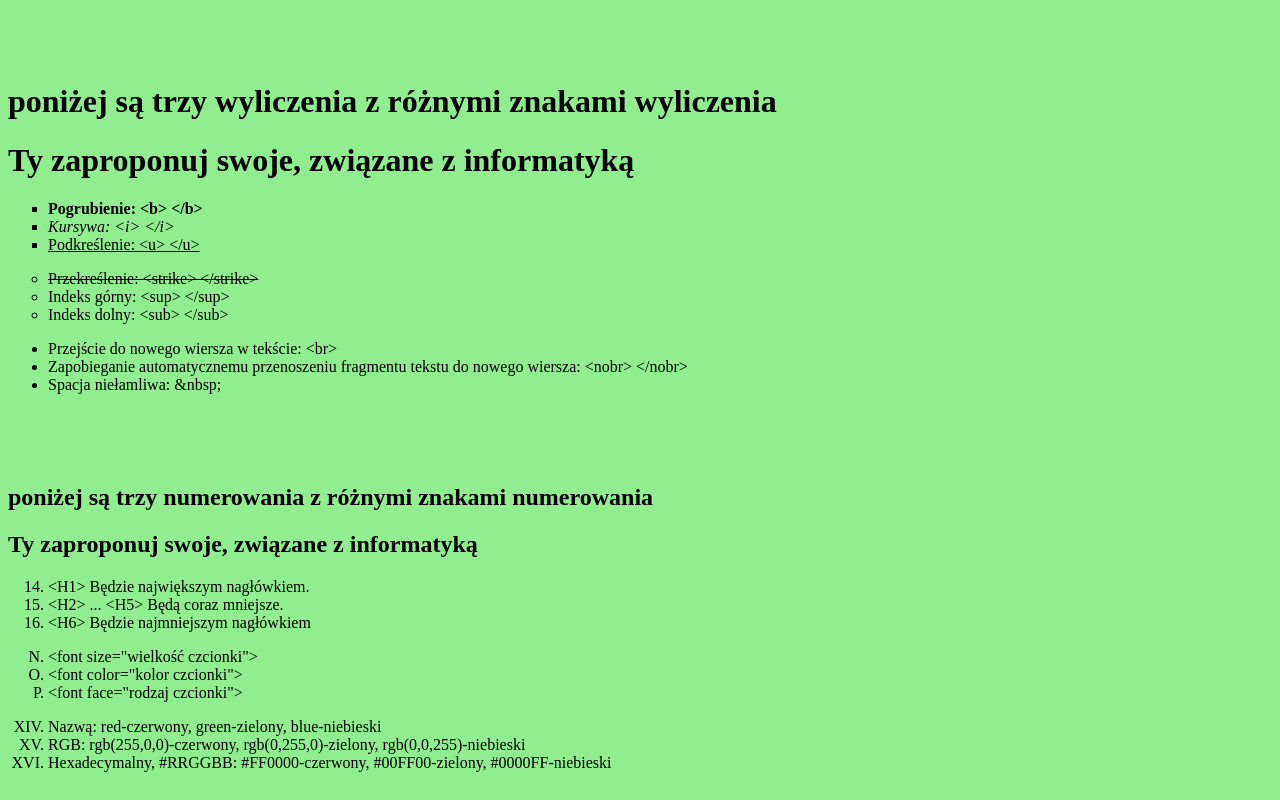
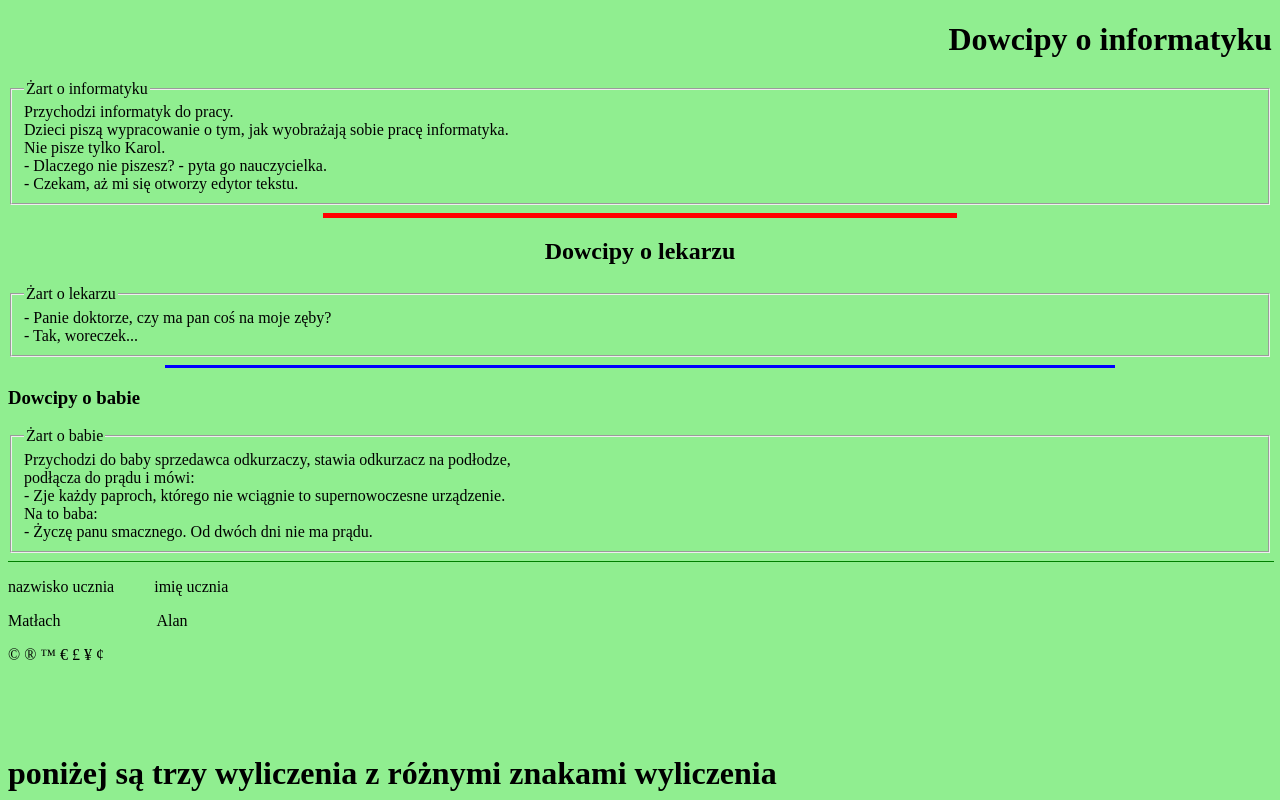
Before and after one commit to Zakozny/zadania-, a plain HTML site: page zad 4.html in a window 1280 px wide. Shown: the top 800 px of the page. Drawn offline with Linux system fonts and the light colour scheme.

Commit message:
Update zad 4.html

```diff
--- a/zad 4.html
+++ b/zad 4.html
@@ -3,11 +3,49 @@
 <head>
     <meta charset="UTF-8">
     <meta name="author" content="Alan Matłach">
-    <meta name="description" content="Strona z wyliczeniami i numerowaniami">
+    <meta name="description" content="Strona z dowcipami">
     <title>Strona Alana Matłacha</title>
 </head>
 <body bgcolor="lightgreen">
     <!-- Alan Matłach ZSE klasa -->
+
+    <h1 align="right">Dowcipy o informatyku</h1>
+    <fieldset>
+        <legend>Żart o informatyku</legend>
+        Przychodzi informatyk do pracy.<br>
+        Dzieci piszą wypracowanie o tym, jak wyobrażają sobie pracę informatyka.<br>
+        Nie pisze tylko Karol.<br>
+        - Dlaczego nie piszesz? - pyta go nauczycielka.<br>
+        - Czekam, aż mi się otworzy edytor tekstu.
+    </fieldset>
+
+    <hr size="5" color="red" width="50%">
+
+    <h2 align="center">Dowcipy o lekarzu</h2>
+    <fieldset>
+        <legend>Żart o lekarzu</legend>
+        - Panie doktorze, czy ma pan coś na moje zęby?<br>
+        - Tak, woreczek...
+    </fieldset>
+
+    <hr size="3" color="blue" width="75%">
+
+    <h3 align="left">Dowcipy o babie</h3>
+    <fieldset>
+        <legend>Żart o babie</legend>
+        Przychodzi do baby sprzedawca odkurzaczy, stawia odkurzacz na podłodze,<br>
+        podłącza do prądu i mówi:<br>
+        - Zje każdy paproch, którego nie wciągnie to supernowoczesne urządzenie.<br>
+        Na to baba:<br>
+        - Życzę panu smacznego. Od dwóch dni nie ma prądu.
+    </fieldset>
+
+    <hr size="1" color="green" width="100%">
+
+    <p>nazwisko ucznia&nbsp;&nbsp;&nbsp;&nbsp;&nbsp;&nbsp;&nbsp;&nbsp;&nbsp;&nbsp;imię ucznia</p>
+    <p>Matłach&nbsp;&nbsp;&nbsp;&nbsp;&nbsp;&nbsp;&nbsp;&nbsp;&nbsp;&nbsp;&nbsp;&nbsp;&nbsp;&nbsp;&nbsp;&nbsp;&nbsp;&nbsp;&nbsp;&nbsp;&nbsp;&nbsp;&nbsp;&nbsp;Alan</p>
+
+    <p>&copy; &reg; &trade; &euro; &pound; &yen; &cent;</p>
 
     <br><br><br>
     <h1>poniżej są trzy wyliczenia z różnymi znakami wyliczenia</h1>
@@ -92,7 +130,7 @@
                     <ul type="circle">
                         <li>Jack
                             <ul type="square">
-                                <li>Jack 6,5mm</li>
+                                <li>Jack 6,3mm</li>
                                 <li>Jack 3,5mm (minijack)</li>
                                 <li>Jack 2,5mm (microjack)</li>
                             </ul>
```
